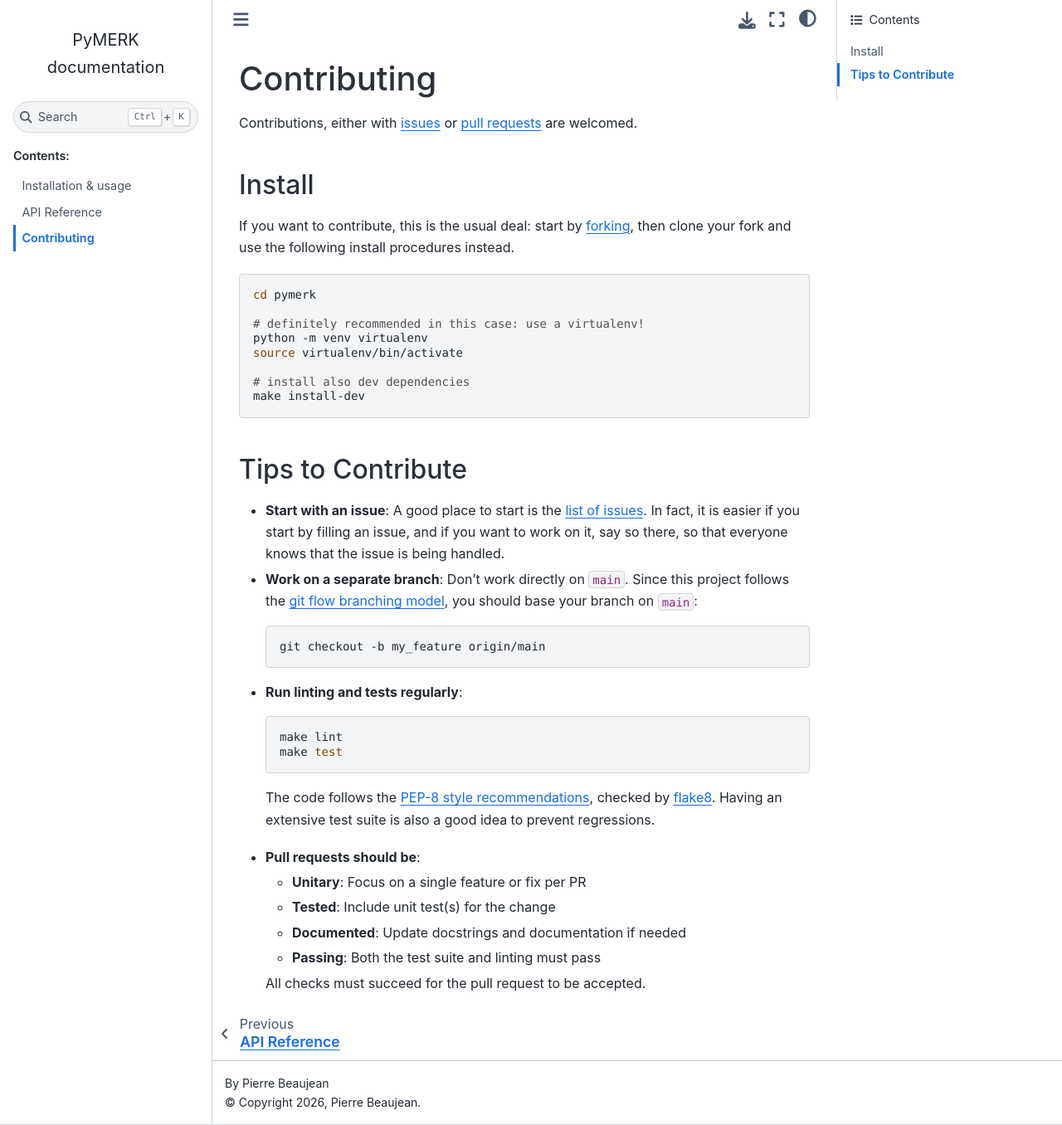
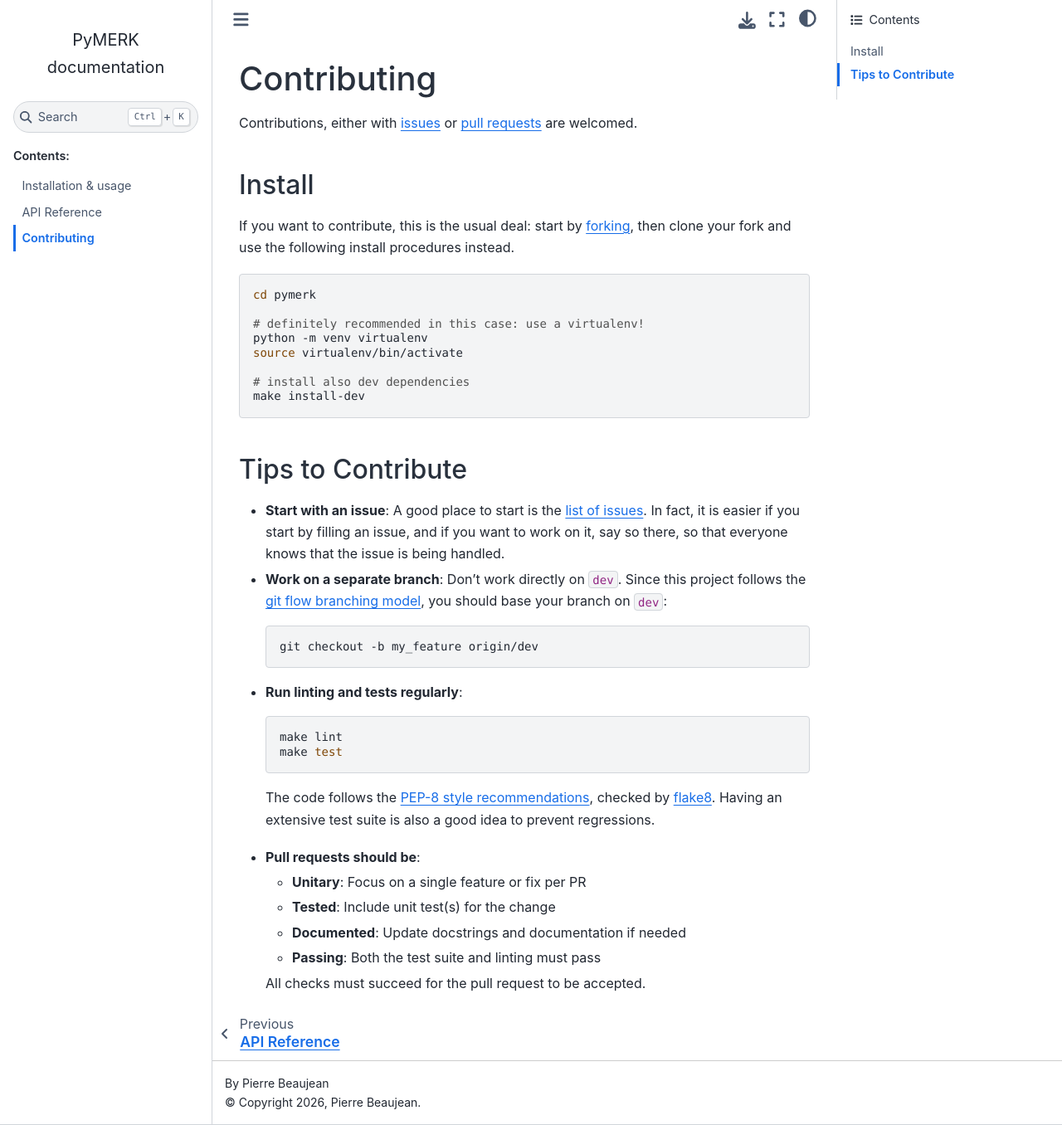
Before and after one commit to pierre-24/pymerk, a Sphinx documentation site: the page built from docs/contributing.rst, in a window 1280 px wide and 1356 px high. Shown: the whole window at 83% size. Built offline with Sphinx 7.4.7 and the Sphinx Book theme 1.1.4, drawn with Linux system fonts in a browser that asks for light colours.

Commit message:
create dev

```diff
--- a/docs/contributing.rst
+++ b/docs/contributing.rst
@@ -27,13 +27,13 @@ Tips to Contribute
   In fact, it is easier if you start by filling an issue, and if you want to work on it, say so there, so that
   everyone knows that the issue is being handled.
 
-* **Work on a separate branch**: Don't work directly on ``main``.
+* **Work on a separate branch**: Don't work directly on ``dev``.
   Since this project follows the `git flow branching model <http://nvie.com/posts/a-successful-git-branching-model/>`_,
-  you should base your branch on ``main``:
+  you should base your branch on ``dev``:
 
   .. code-block:: bash
 
-      git checkout -b my_feature origin/main
+      git checkout -b my_feature origin/dev
 
 * **Run linting and tests regularly**:
 
```
Also changed, not shown: 1 other file.
